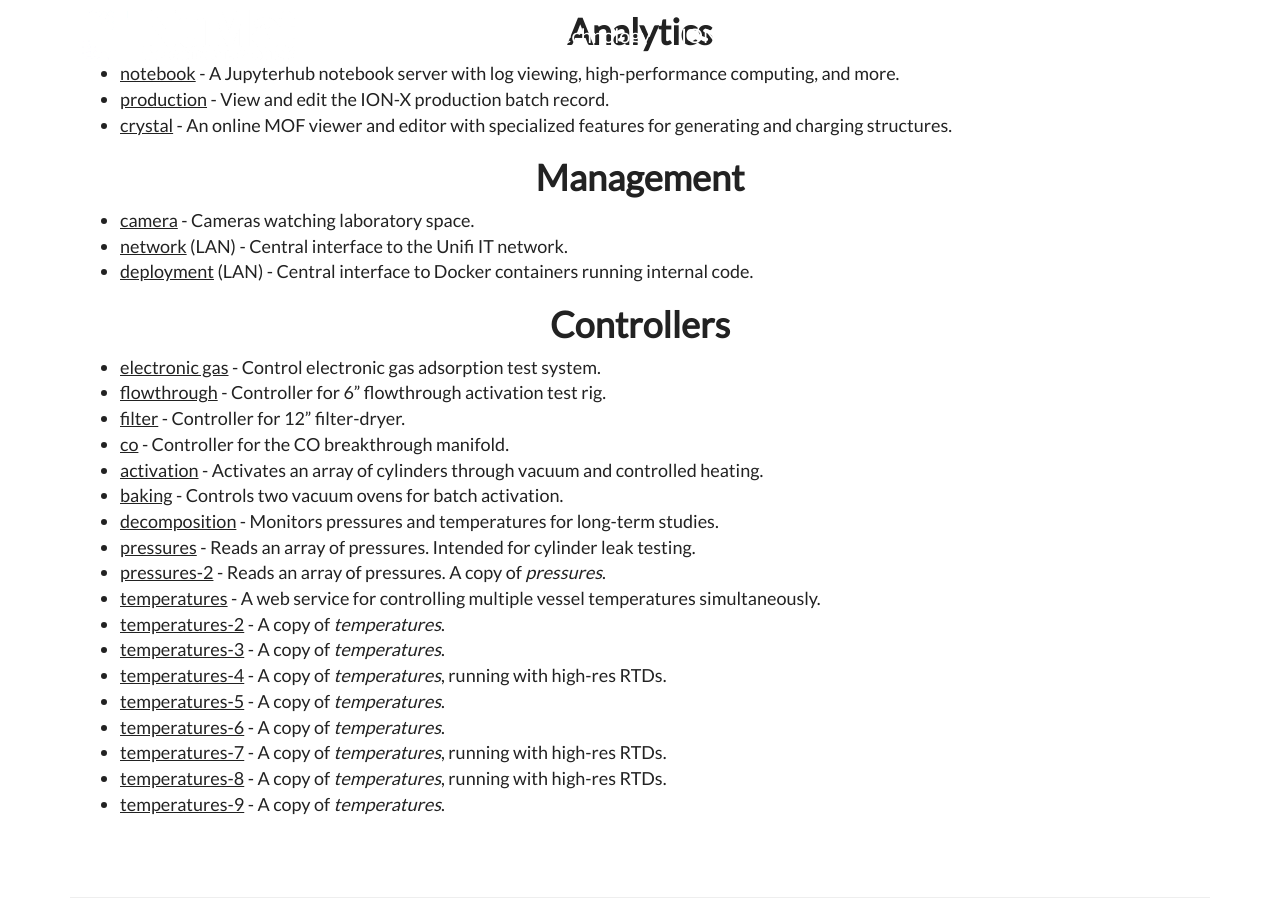
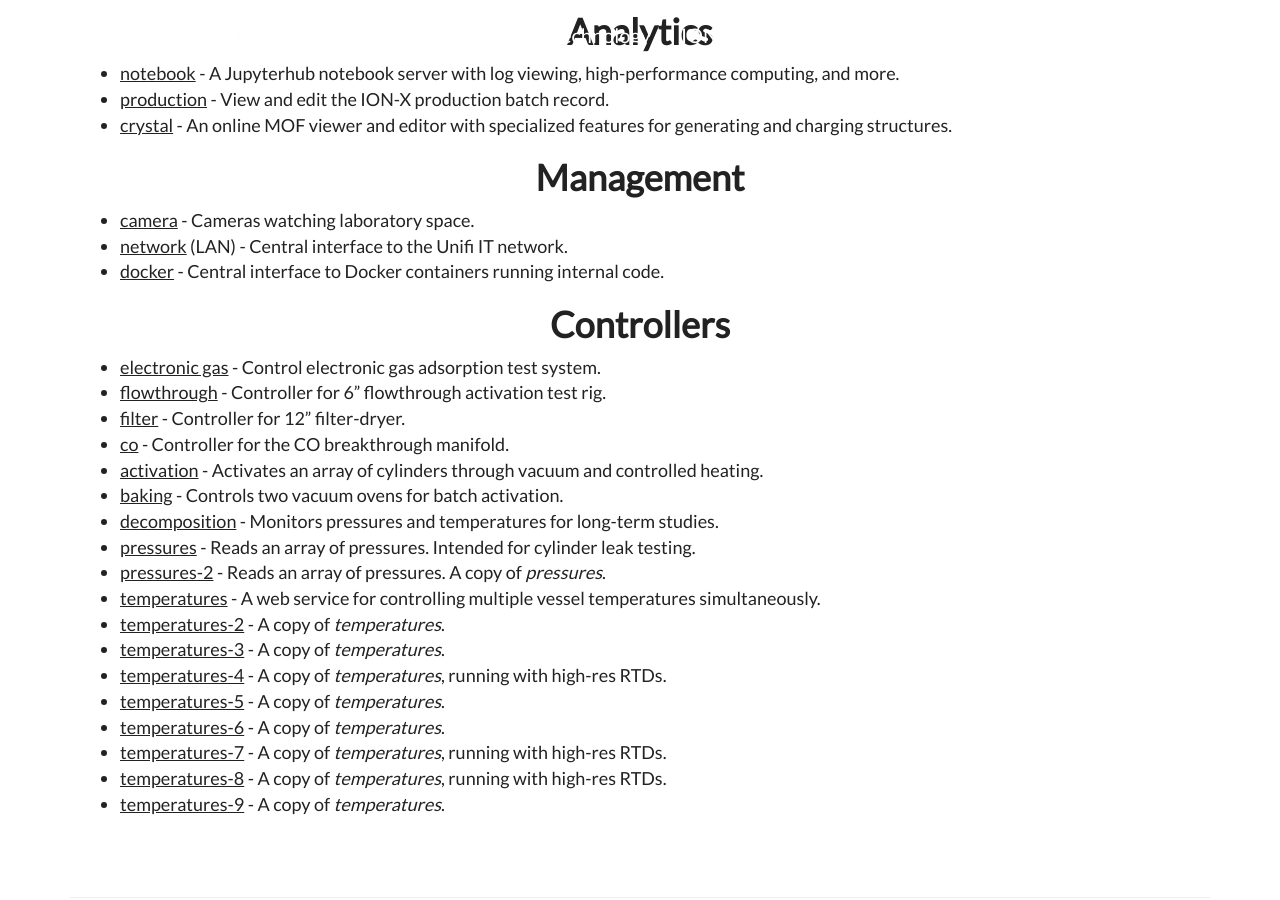
Before and after one commit to numat/numat.github.io, a Jekyll site: the page built from internal.md, in a window 1280 px wide and 900 px high, scrolled down 1015 px. Built offline with Jekyll 4.4.1, drawn with Linux system fonts in a browser that asks for light colours; nearby versions of some CDN libraries; comment, search, counter and statistics services are not loaded.

Commit message:
Moved crystal and docker to nginx reverse proxy

```diff
--- a/internal.md
+++ b/internal.md
@@ -22,7 +22,7 @@
 
  * [camera](/camera) - Cameras watching laboratory space.
  * [network](/network) (LAN) - Central interface to the Unifi IT network.
- * [deployment](/deployment) (LAN) - Central interface to Docker containers running internal code.
+ * [docker](/docker) - Central interface to Docker containers running internal code.
 
 ## Controllers
 
--- a/internal/crystal.html
+++ b/internal/crystal.html
@@ -1,6 +1,6 @@
 ---
 title: Crystal | NuMat
 layout: internal
-link: https://internal.numat-tech.com:52311/
+link: https://internal.numat-tech.com/crystal
 permalink: /crystal/
 ---
--- a/internal/deployment.html
+++ /dev/null
@@ -1,6 +0,0 @@
----
-title: Docker Management | NuMat
-layout: internal
-link: http://server:9000
-permalink: /deployment/
----
--- /dev/null
+++ b/internal/docker.html
@@ -0,0 +1,6 @@
+---
+title: Docker Management | NuMat
+layout: internal
+link: http://internal.numat-tech.com/docker
+permalink: /docker/
+---
```
